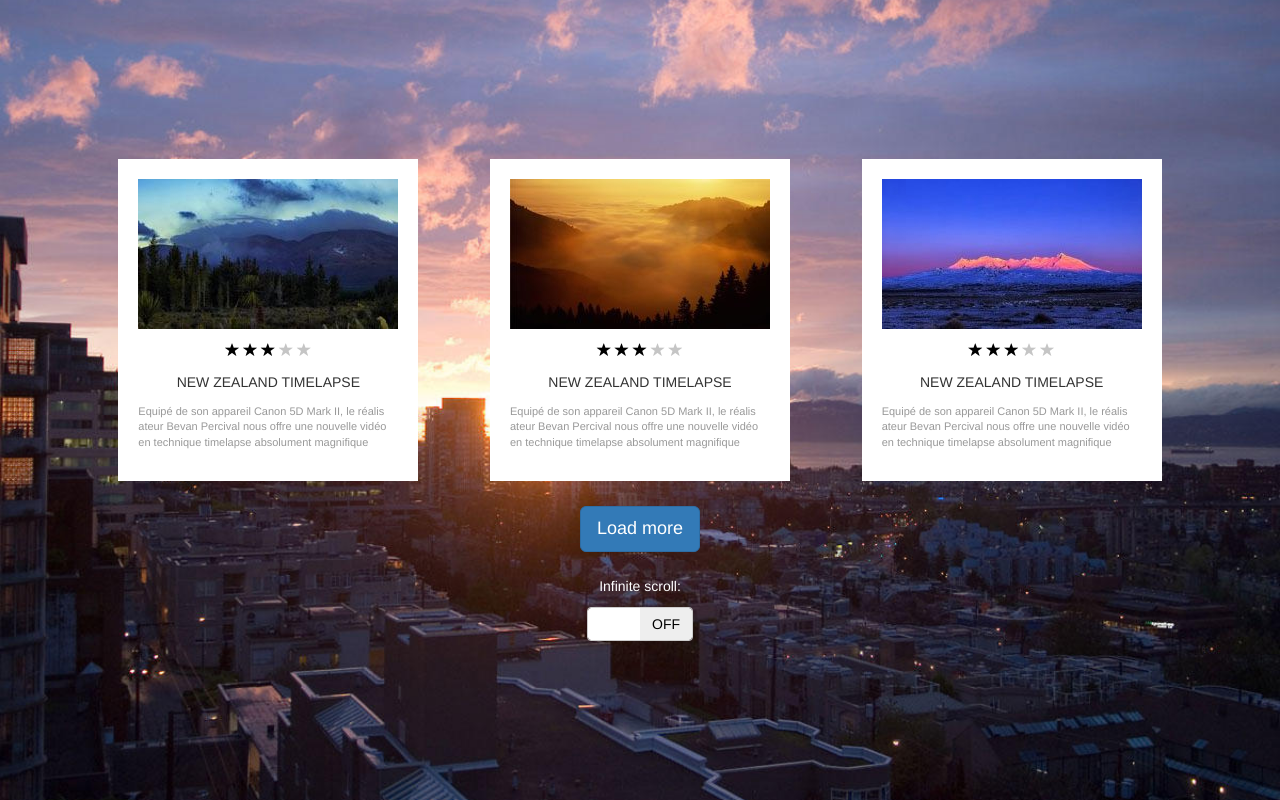
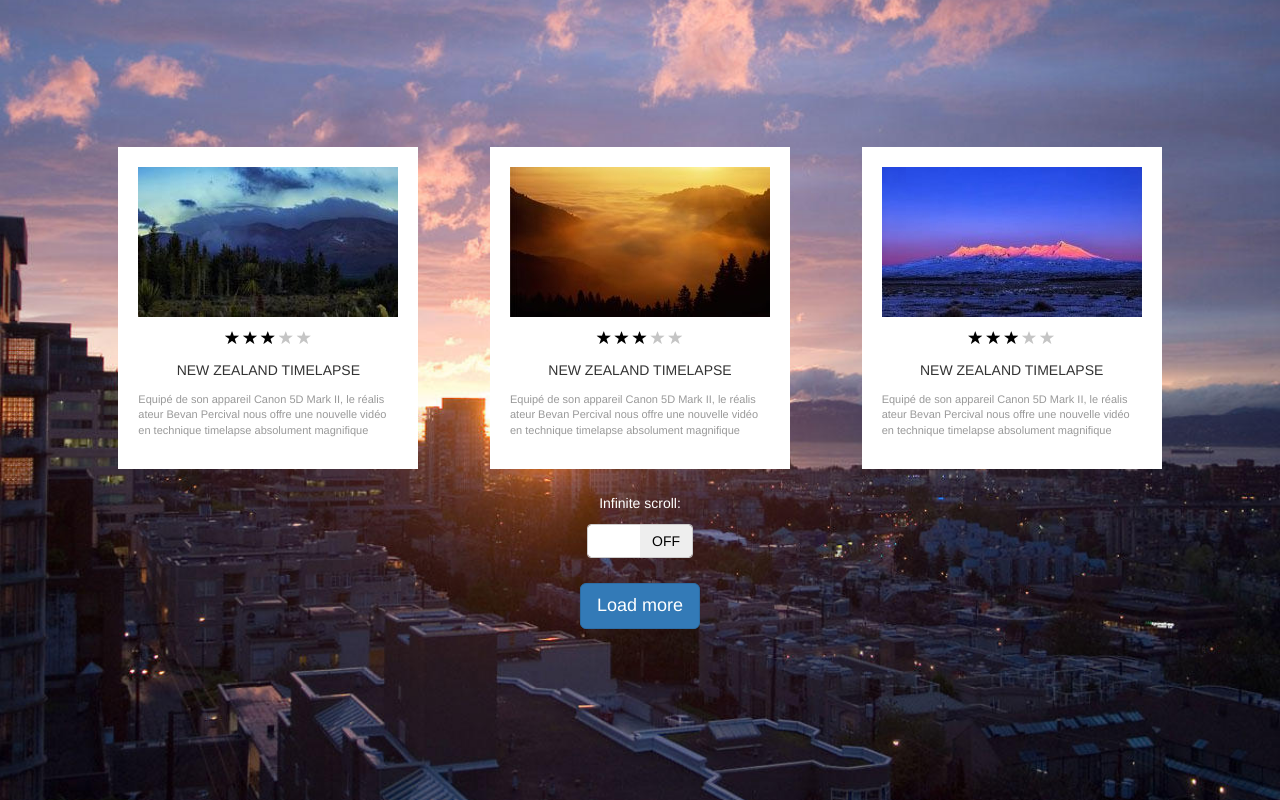
Before and after one commit to maxdonetsk/html-css-javascript-task, a website: page index.html in a window 1280 px wide. Drawn offline with Linux system fonts and the light colour scheme.

Commit message:
user-activity elements rearranging

```diff
--- a/index.html
+++ b/index.html
@@ -68,11 +68,11 @@
                         </div>
                     </div>
                     <div class="row text-center user-activity">
-                        <button type="button" class="btn btn-primary btn-lg" id="load-more">Load more</button>
-                        <div>
+                        <div id="switcher">
                             <p class="title">Infinite scroll:</p>
                             <input type="checkbox" id="infinite-scroll" />
                         </div>
+                        <button type="button" class="btn btn-primary btn-lg" id="load-more">Load more</button>
                     </div>
                 </div>
             </div>
--- a/scss/custom.scss
+++ b/scss/custom.scss
@@ -83,12 +83,21 @@ body {
 }
 
 .user-activity {
+    padding-bottom: ($padding-large-vertical * 2 + floor($font-size-large *  $line-height-large) + 2px) + $column-padding;
+    position: relative;
+
     .title {
         color: #FFF;
     }
 }
 
+#switcher {
+    margin: 0 auto $column-padding;
+}
+
 #load-more {
+    @include prefix((transform: translateX(-50%)));
+    position: absolute;
+    left: 50%;
     margin: 0 auto $column-padding;
-    display: block;
 }
```
Also changed, not shown: css/custom.css, css/style.css, 2 other files.
